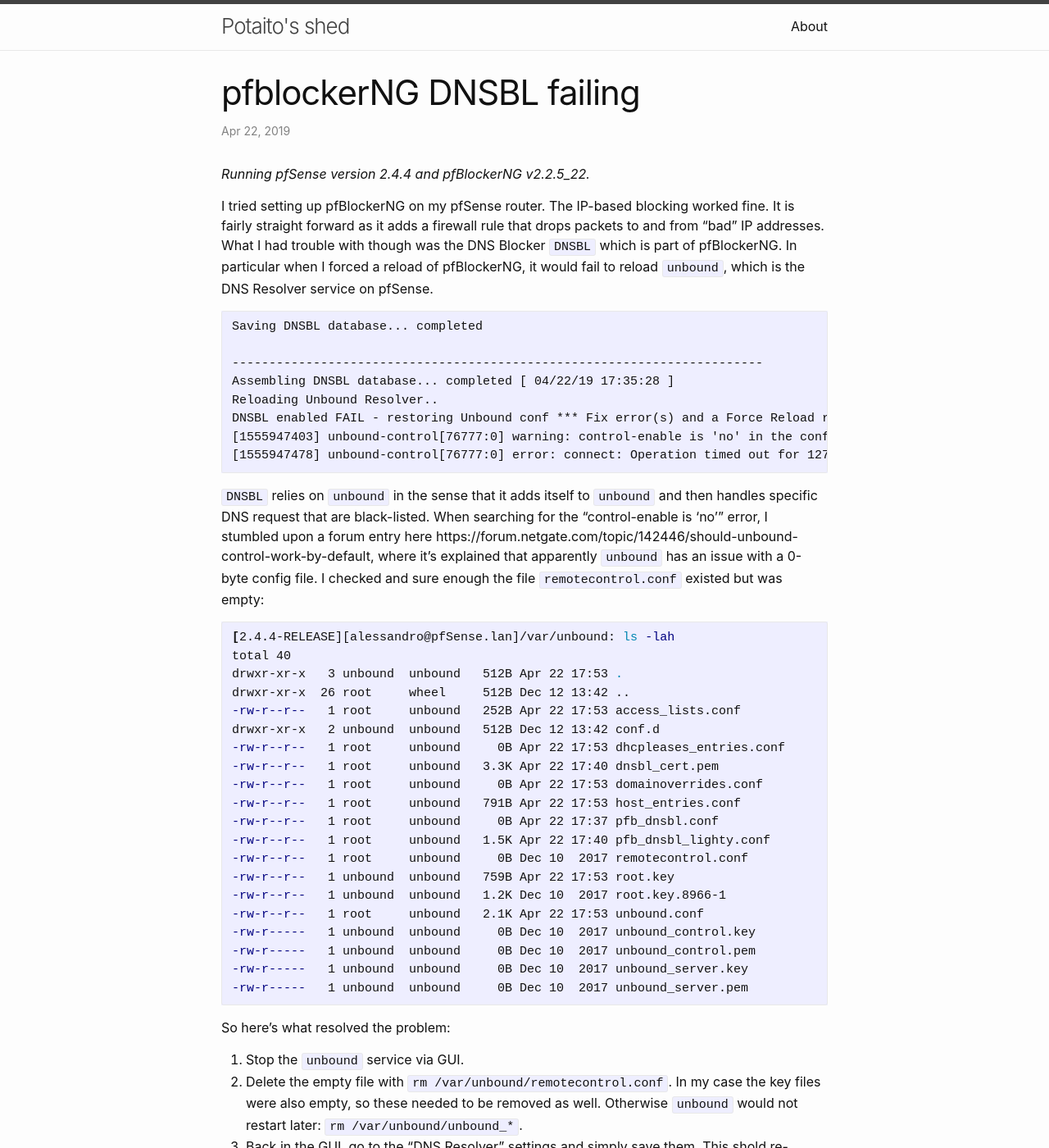
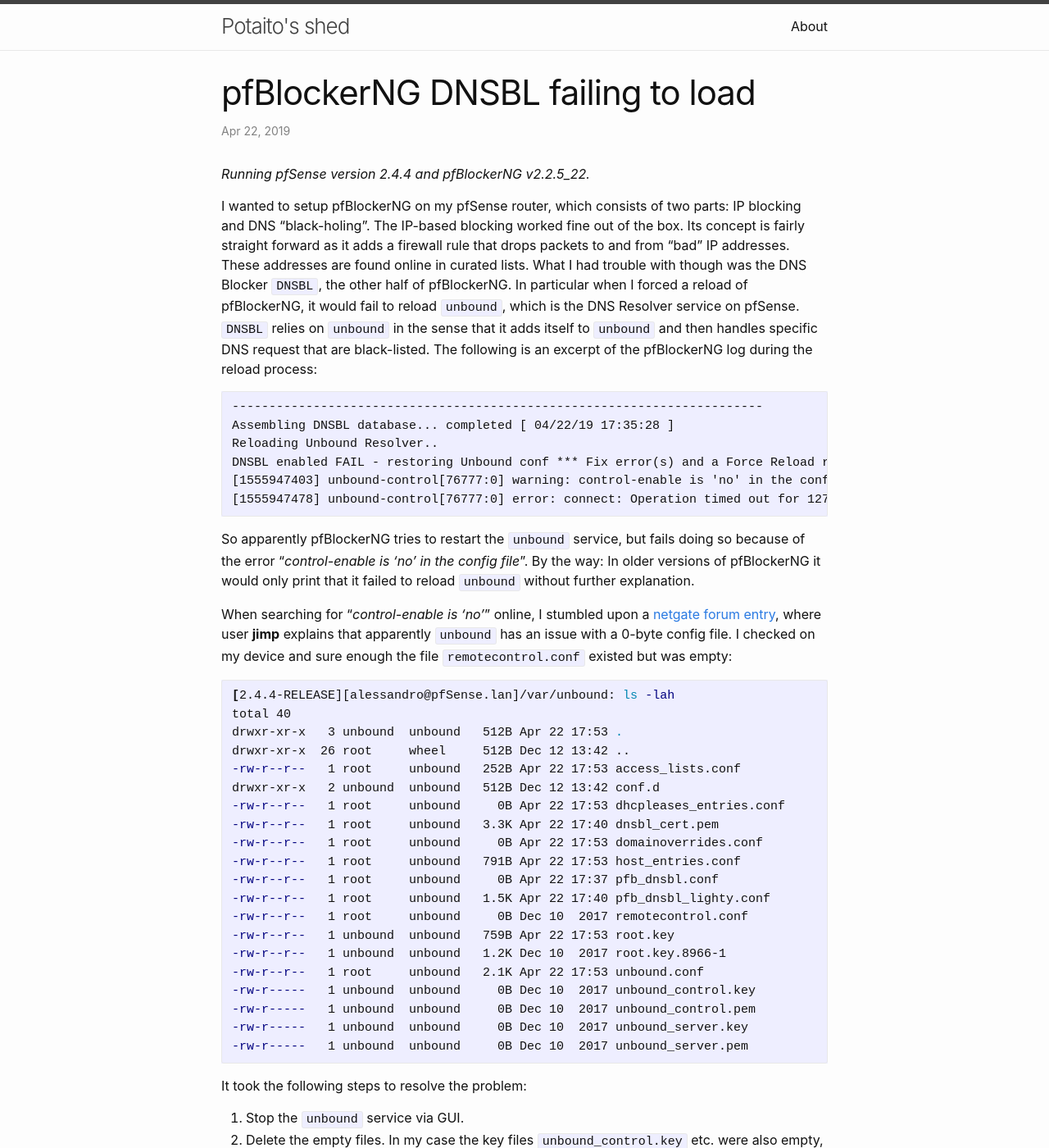
Before and after one commit to potaito/potaito.github.io, a Jekyll site: the page built from _posts/2019-04-22-pfsense-pfblockerng-fails-because-of-unbound.md, in a window 1280 px wide and 1400 px high. Shown: the whole window at 82% size. Built offline with Jekyll 4.4.1, drawn with Linux system fonts in a browser that asks for light colours; some of the changed text lies outside the part shown.

Commit message:
Update 2019-04-22-pfsense-pfblockerng-fails-because-of-unbound.md

````diff
--- a/_posts/2019-04-22-pfsense-pfblockerng-fails-because-of-unbound.md
+++ b/_posts/2019-04-22-pfsense-pfblockerng-fails-because-of-unbound.md
@@ -1,17 +1,15 @@
 ---
 layout: post
-title:  "pfblockerNG DNSBL failing"
+title:  "pfBlockerNG DNSBL failing to load"
 date:   2019-04-22 17:00:00 +0100
 categories: pfsense pfblockerng
 ---
 
 *Running pfSense version 2.4.4 and pfBlockerNG v2.2.5_22.*
 
-I tried setting up pfBlockerNG on my pfSense router. The IP-based blocking worked fine. It is fairly straight forward as it adds a firewall rule that drops packets to and from "bad" IP addresses. What I had trouble with though was the DNS Blocker `DNSBL` which is part of pfBlockerNG. In particular when I forced a reload of pfBlockerNG, it would fail to reload `unbound`, which is the DNS Resolver service on pfSense.
+I wanted to setup pfBlockerNG on my pfSense router, which consists of two parts: IP blocking and DNS "black-holing". The IP-based blocking worked fine out of the box. Its concept is fairly straight forward as it adds a firewall rule that drops packets to and from "bad" IP addresses. These addresses are found online in curated lists. What I had trouble with though was the DNS Blocker `DNSBL`, the other half of pfBlockerNG. In particular when I forced a reload of pfBlockerNG, it would fail to reload `unbound`, which is the DNS Resolver service on pfSense. `DNSBL` relies on `unbound` in the sense that it adds itself to `unbound` and then handles specific DNS request that are black-listed. The following is an excerpt of the pfBlockerNG log during the reload process:
 
 ```
-Saving DNSBL database... completed
-
 ------------------------------------------------------------------------
 Assembling DNSBL database... completed [ 04/22/19 17:35:28 ]
 Reloading Unbound Resolver..
@@ -20,8 +18,9 @@
 [1555947478] unbound-control[76777:0] error: connect: Operation timed out for 127.0.0.1 port 8953 Restore previous database Failed! ..... Not completed. [ 04/22/19 17:40:29 ]
 ```
 
+So apparently pfBlockerNG tries to restart the `unbound` service, but fails doing so because of the error  "*control-enable is 'no' in the config file*". By the way: In older versions of pfBlockerNG it would only print that it failed to reload `unbound` without further explanation.
 
-`DNSBL` relies on `unbound` in the sense that it adds itself to `unbound` and then handles specific DNS request that are black-listed. When searching for the "control-enable is 'no'" error, I stumbled upon a forum entry here https://forum.netgate.com/topic/142446/should-unbound-control-work-by-default, where it's explained that apparently `unbound` has an issue with a 0-byte config file. I checked and sure enough the file `remotecontrol.conf` existed but was empty:
+When searching for "*control-enable is 'no'*" online, I stumbled upon a [netgate forum entry](https://forum.netgate.com/topic/142446/should-unbound-control-work-by-default), where user **jimp** explains that apparently `unbound` has an issue with a 0-byte config file. I checked on my device and sure enough the file `remotecontrol.conf` existed but was empty:
 
 ```shell
 [2.4.4-RELEASE][alessandro@pfSense.lan]/var/unbound: ls -lah
@@ -46,11 +45,15 @@
 -rw-r-----   1 unbound  unbound     0B Dec 10  2017 unbound_server.pem
 ```
 
-So here's what resolved the problem:
+It took the following steps to resolve the problem:
 0. Stop the `unbound` service via GUI.
-1. Delete the empty file with `rm /var/unbound/remotecontrol.conf`. In my case the key files were also empty, so these needed to be removed as well. Otherwise `unbound` would not restart later: `rm /var/unbound/unbound_*`.
-2. Back in the GUI, go to the "DNS Resolver" settings and simply save them. This shold re-generate `remotecontrol.conf`.
-3. Restart the `unbound` service via GUI. Checking the files in the shell and this time they were all larger than 0 bytes:
+1. Delete the empty files. In my case the key files `unbound_control.key` etc. were also empty, so these needed to be removed as well. Otherwise `unbound` would not start:
+    ```shell
+    rm /var/unbound/remotecontrol.conf
+    rm /var/unbound/unbound_*
+    ```
+2. Back in the GUI and in the "DNS Resolver" service settings: Simply hit "save" without making any modifications. This should regenerate the files that were deleted before.
+3. Restart the `unbound` service via GUI. Checking the `/var/unbound` directory afterwards shows that the deleted files were all restored and this time larger than 0 bytes:
     ```
     [2.4.4-RELEASE][root@pfSense.lan]/var/unbound: ls -la
     total 60
@@ -74,7 +77,7 @@
     -rw-r-----   1 unbound  unbound  1318 Apr 22 18:19 unbound_server.pem
     ```
 
-4. Once `unbound` is happy again, reload pfBlockerNG in its update tab. This time `rebound` was reloaded without any issues:
+4. Now that `unbound` is happy again, go to pfBlockerNG's update tab and force a reload. This time `unbound` started without any issues:
     ```
     ------------------------------------------------------------------------
     Assembling DNSBL database... completed [ 04/22/19 18:22:04 ]
@@ -109,4 +114,6 @@
 ;; MSG SIZE  rcvd: 65
 ```
 
-As can be seen, `dig` returns the IP address `10.10.10.1` for this particular domain, which is not the correct address. Therefore requests to this domain would would end up in the void, which is good. Note that with `dig @<ip>` it is possible to query a specific DNS server, in this case the router running pfSense. Without this extra argument, the local machine's DNS proxy like `dnsmasq` might return a cached answer. Likewise a test with the `ping` command as suggested in some tutorials can give wrong results for the same reasons.
+As can be seen, `dig` returns the IP address `10.10.10.1` for this particular domain, which is not the correct address. Therefore any HTTP(S) request to this domain would would end up in the void, which is good.
+
+A note about `dig`: With `dig @<ip>` it is possible to query a specific DNS server with a name resolution request. In this case the device running pfSense is what we want to test. Without the extra `@` argument, the local machine's (Ubuntu or whatever you are on) DNS proxy like `dnsmasq` might return a cached answer for the domain. Likewise a test with the `ping` command as suggested in some tutorials can give wrong results for the same reasons.
````
Also changed, not shown: other parts of _posts/2019-04-22-pfsense-pfblockerng-fails-because-of-unbound.md (+2 -0 lines).
